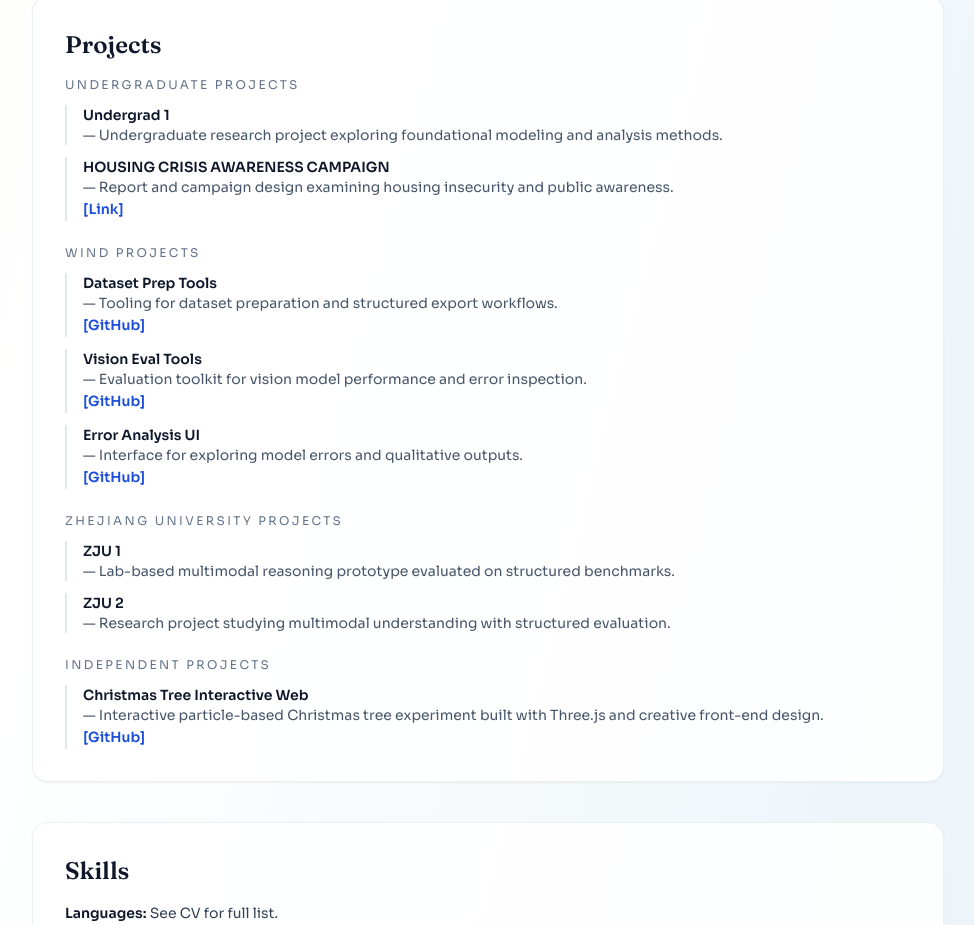
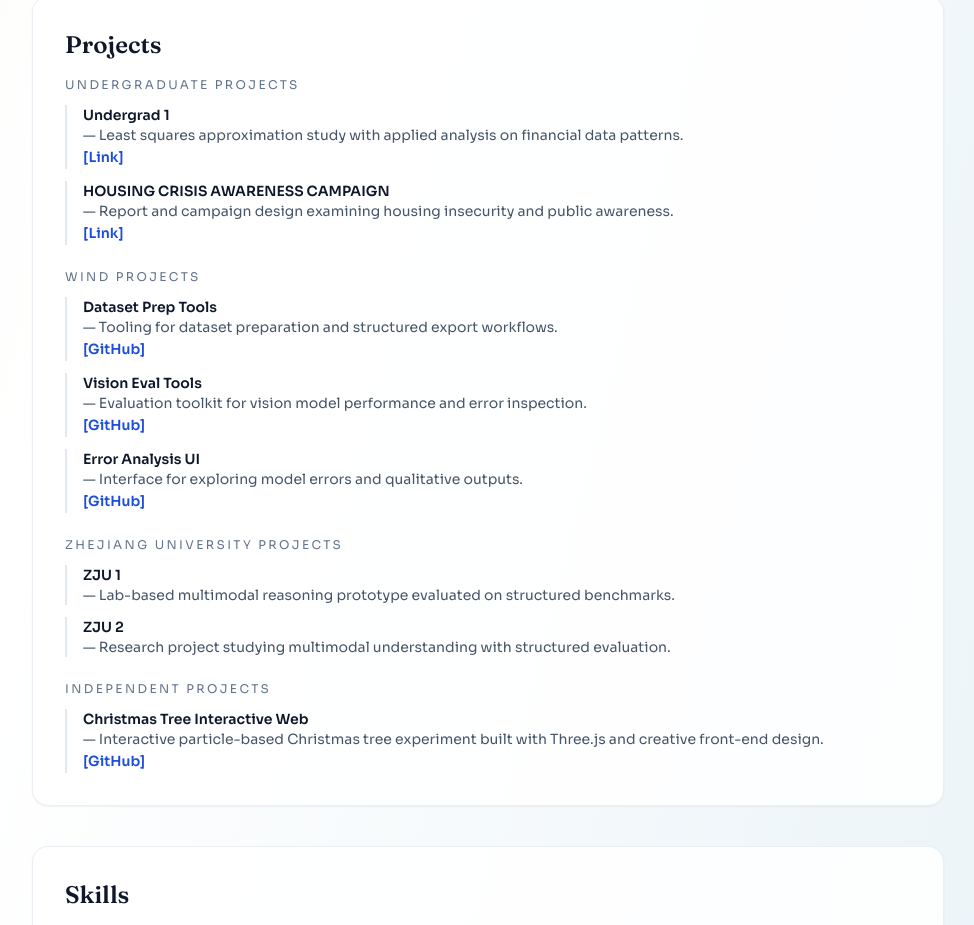
Before and after one commit to Samzengsy/Personal-Website, a React (Vite) app: page / in a window 1280 px wide. Shown: the part 3277-4202 px from the top of the page, without its empty margins (288-1262 px from the left). Built offline with nearby package versions, Linux system fonts and the light colour scheme.

Commit message:
update content

```diff
--- a/components/Projects.tsx
+++ b/components/Projects.tsx
@@ -2,7 +2,7 @@ import React from 'react';
 import { PROJECT_GROUPS } from '../constants';
 
 const projectDescriptions: Record<string, string> = {
-  'Undergrad 1': 'Undergraduate research project exploring foundational modeling and analysis methods.',
+  'Undergrad 1': 'Least squares approximation study with applied analysis on financial data patterns.',
   'HOUSING CRISIS AWARENESS CAMPAIGN': 'Report and campaign design examining housing insecurity and public awareness.',
   'Dataset Prep Tools': 'Tooling for dataset preparation and structured export workflows.',
   'Vision Eval Tools': 'Evaluation toolkit for vision model performance and error inspection.',
--- a/constants.ts
+++ b/constants.ts
@@ -99,7 +99,7 @@ export const PROJECT_GROUPS: ProjectGroup[] = [
     id: 'undergrad',
     label: 'Undergrad',
     items: [
-      { label: 'Undergrad 1' },
+      { label: 'Undergrad 1', url: `${ASSET_BASE}data/Math_Final_Project.pdf` },
       {
         label: 'HOUSING CRISIS AWARENESS CAMPAIGN',
         url: `${ASSET_BASE}data/Final%20Report_%20Housing%20Crisis%20Awareness%20Campaign.pdf`,
```
Also changed, not shown: 2 other files (tests, documents, lock files or other folders).
